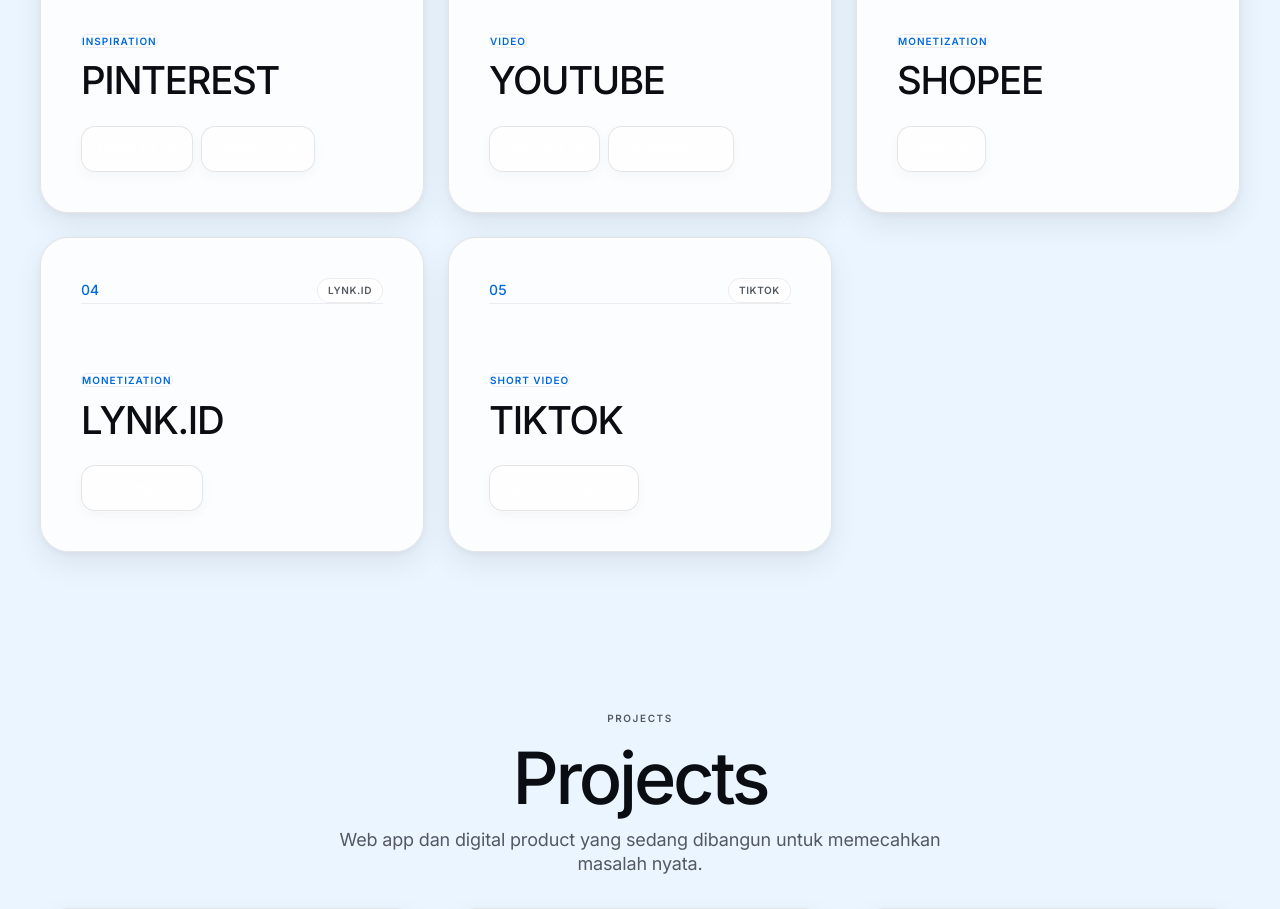
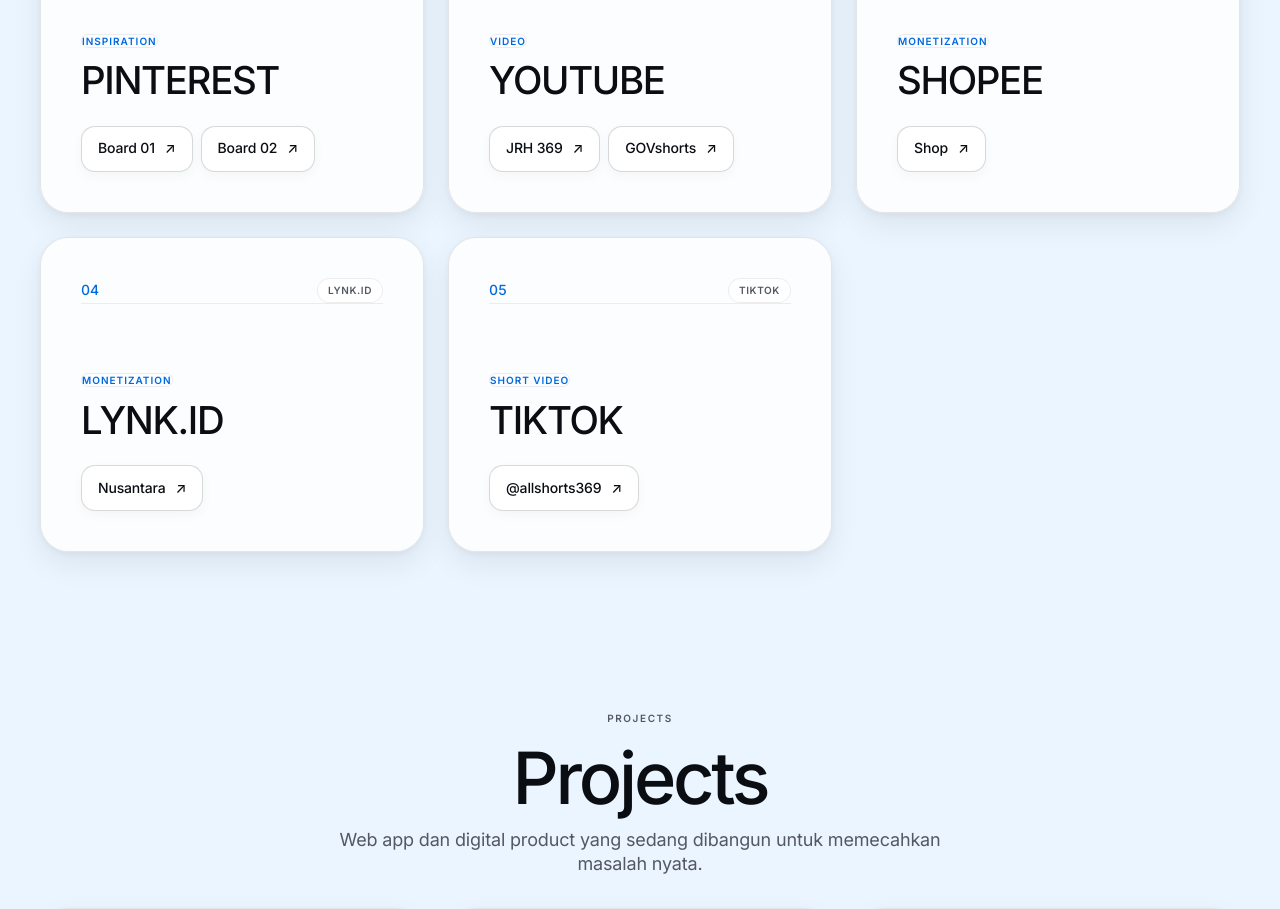
Before and after one commit to LionerHakim/JRHs, a React (Vite) app: page / in a window 1280 px wide. Shown: the part 2320-3229 px from the top of the page. Built offline with nearby package versions, Linux system fonts and the light colour scheme.

Commit message:
fix: restore media link visibility

```diff
--- a/src/index.css
+++ b/src/index.css
@@ -2265,3 +2265,29 @@ button,.hero-pill,.ghost-pill,.project-link,.media-links a{
 .menu-toggle.is-open .nav-menu-lines>span{
   background:#252a32;
 }
+
+
+/* Media links visibility fix */
+.media-section .media-card-body{
+  display:block;
+}
+.media-section .media-links{
+  display:flex;
+  visibility:visible;
+  opacity:1;
+  position:relative;
+  z-index:2;
+}
+.media-section .media-links a{
+  display:inline-flex;
+  visibility:visible;
+  opacity:1;
+  color:var(--ink);
+  background:var(--paper);
+  border:1px solid var(--ui-border-strong);
+}
+.media-section .media-links a:hover,
+.media-section .media-links a:focus-visible{
+  color:var(--blue-strong);
+  background:var(--paper);
+}
```
